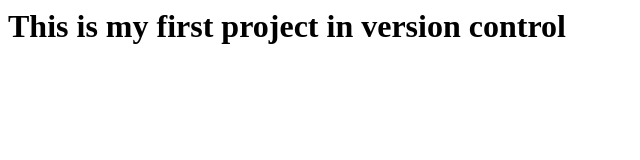
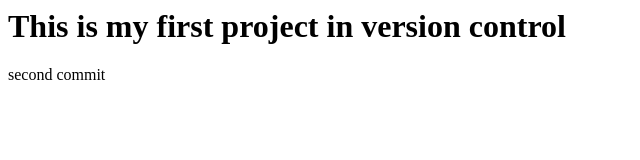
Before and after one commit to mamatabongale/project1, a plain HTML site: page index.html in a window 1280 px wide. Shown: the full height of the page, 0-640 px from the left. Drawn offline with Linux system fonts and the light colour scheme.

Commit message:
this is my second  commit

```diff
--- a/index.html
+++ b/index.html
@@ -1,4 +1,4 @@
 <html>
 <head></head>
-<body><h1>This is my first project in version control</h1></body>
+<body><h1>This is my first project in version control</h1>second commit</body>
 </html>
```
